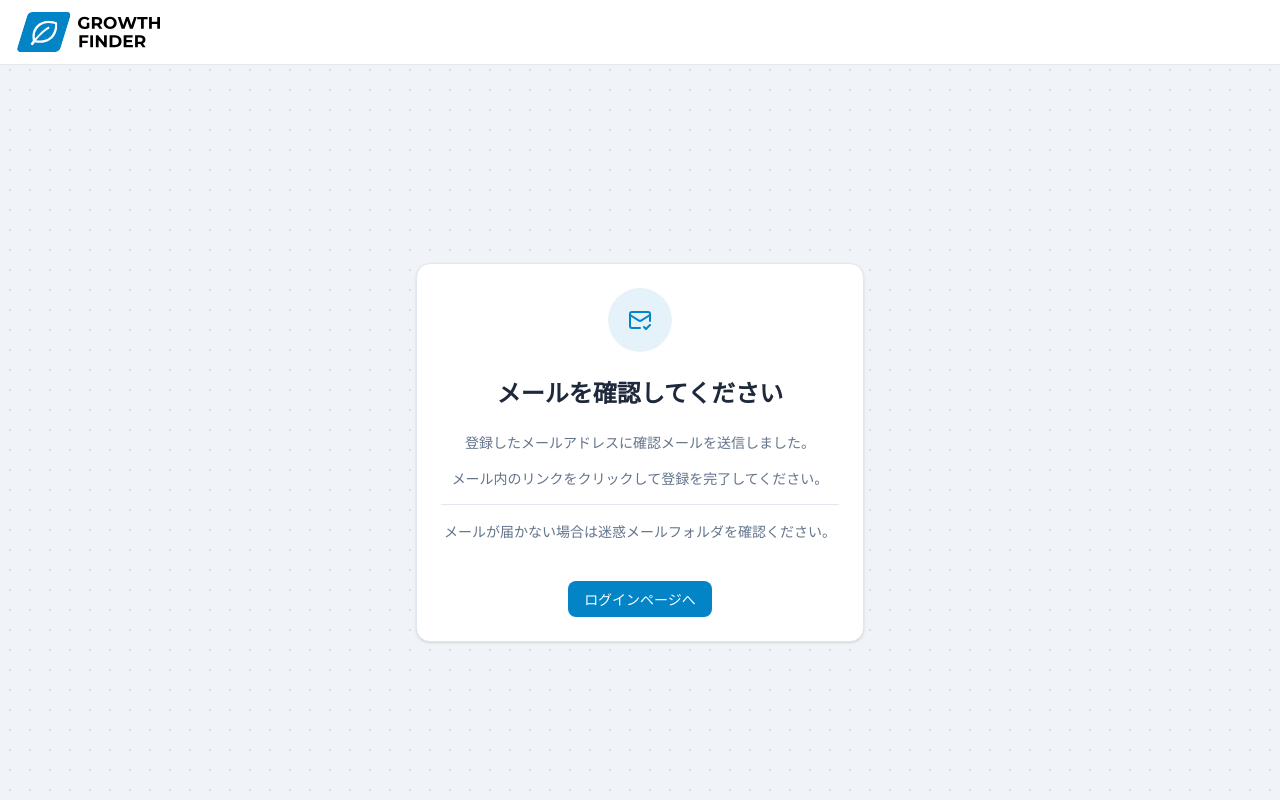
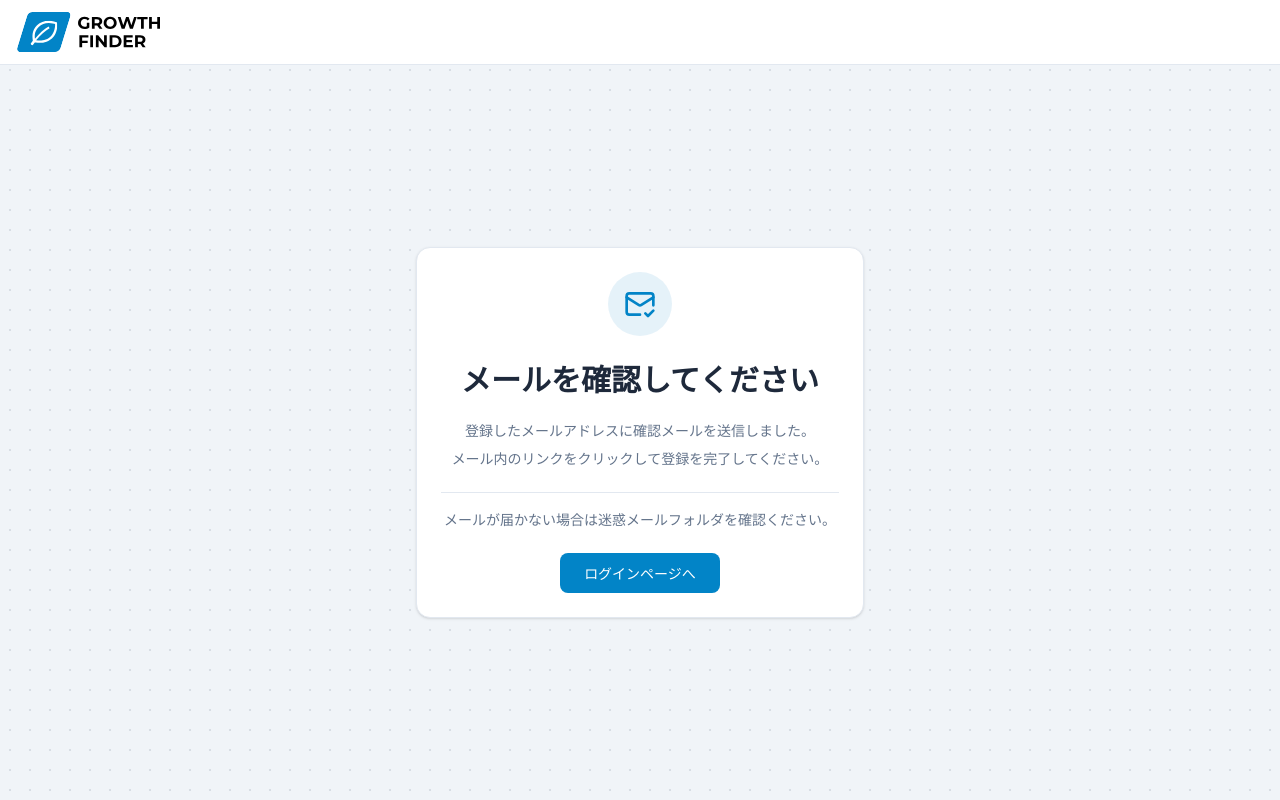
Before and after one commit to takeshi0518/growth-finder, a Next.js app: page /confirm-email in a window 1280 px wide. Built offline with nearby package versions, Linux system fonts and the light colour scheme.

Commit message:
style: メール確認画面のスタイルを微修正

```diff
--- a/src/app/(auth)/confirm-email/page.tsx
+++ b/src/app/(auth)/confirm-email/page.tsx
@@ -12,32 +12,36 @@ import { Button } from '@/components/ui/button';
 
 export default function ConfirmEmailPage() {
   return (
-    <Card className="max-w-md w-full mt-10">
-      <CardHeader className="text-center">
-        <div className="flex justify-center mb-4">
+    <Card className="max-w-md w-full">
+      <CardHeader className="text-center space-y-4">
+        <div className="flex justify-center">
           <div className="w-16 h-16 rounded-full flex items-center justify-center bg-primary/10">
-            <Icons.MailCheck className="text-primary" />
+            <Icons.MailCheck className="text-primary w-8 h-8" />
           </div>
         </div>
-        <CardTitle className="text-xl sm:text-2xl">
+        <CardTitle className="text-2xl md:text-3xl">
           メールを確認してください
         </CardTitle>
       </CardHeader>
 
-      <CardContent className="space-y-4 text-center text-muted-foreground">
-        <p className="text-sm">
-          登録したメールアドレスに確認メールを送信しました。
-        </p>
-        <p className="text-sm">
-          メール内のリンクをクリックして登録を完了してください。
-        </p>
+      <CardContent className="space-y-6 text-center">
+        <div className="space-y-2">
+          <p className="text-sm text-muted-foreground">
+            登録したメールアドレスに確認メールを送信しました。
+          </p>
+          <p className="text-sm text-muted-foreground">
+            メール内のリンクをクリックして登録を完了してください。
+          </p>
+        </div>
 
-        <div className="pt-4 border-t text-sm">
-          <p>メールが届かない場合は迷惑メールフォルダを確認ください。</p>
+        <div className="pt-4 border-t">
+          <p className="text-sm text-muted-foreground">
+            メールが届かない場合は迷惑メールフォルダを確認ください。
+          </p>
         </div>
       </CardContent>
-      <CardFooter className="pt-4 flex justify-center">
-        <Button asChild>
+      <CardFooter className="flex justify-center">
+        <Button asChild size="lg">
           <Link href="/login">ログインページへ</Link>
         </Button>
       </CardFooter>
```
